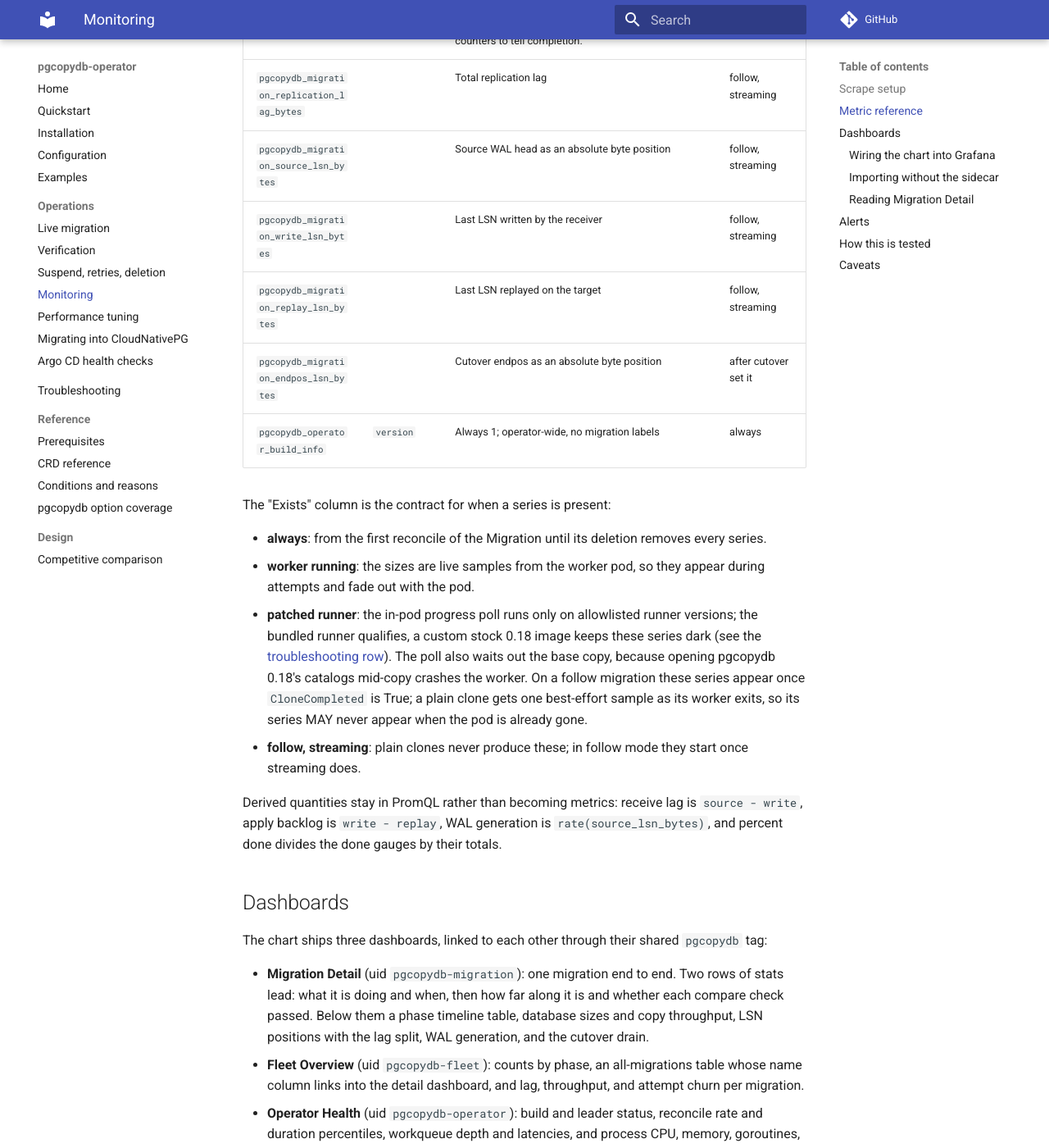
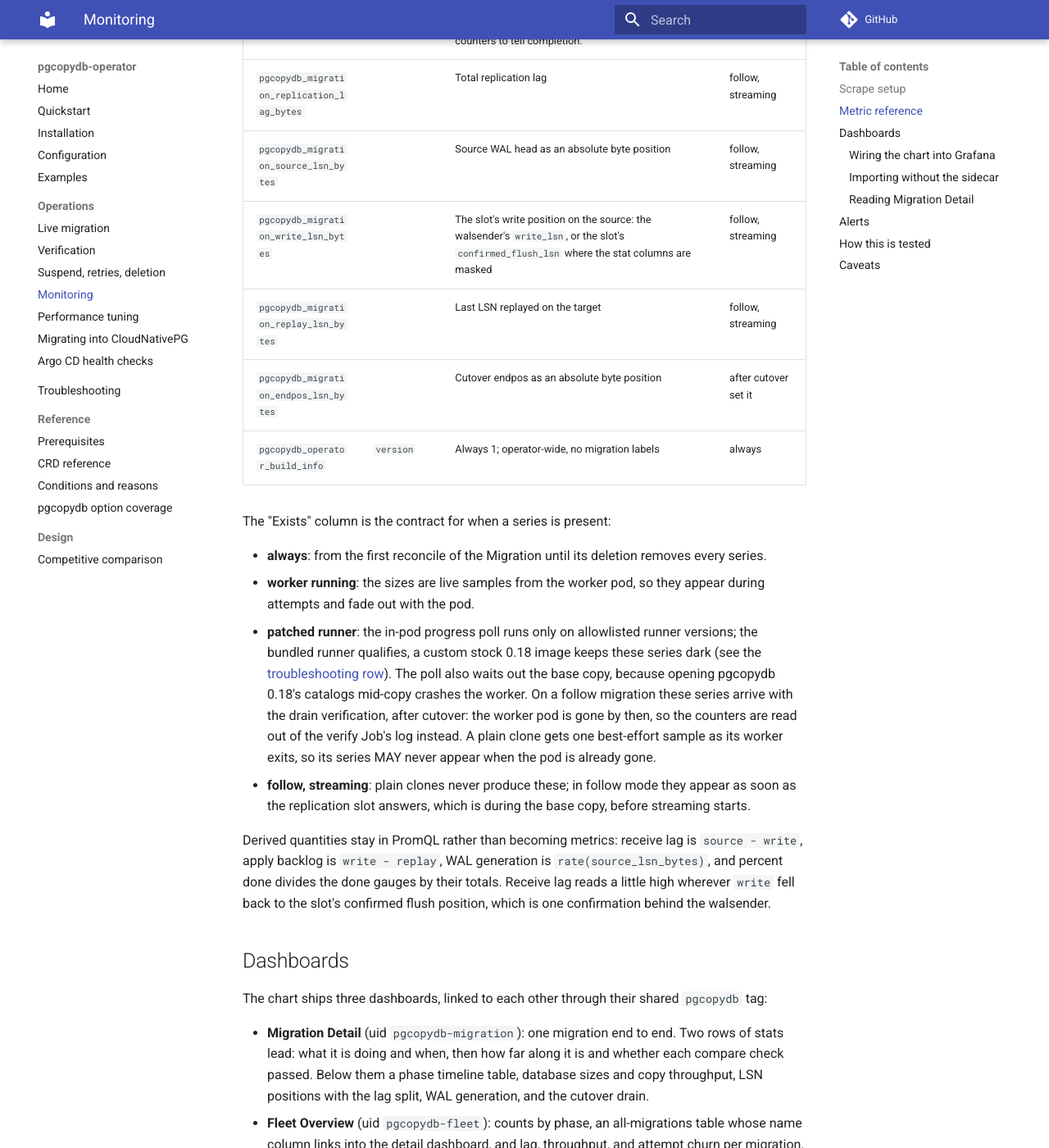
Before and after one commit to ydixken/pgcopydb-operator, an MkDocs documentation site: the page built from docs/operations/monitoring.md, in a window 1280 px wide and 1400 px high, scrolled down 1885 px. Shown: the whole window at 82% size. Built offline with MkDocs 1.6.1 and Material for MkDocs 9.7.7, drawn with Linux system fonts in a browser that asks for light colours; comment, search, counter and statistics services are not loaded.

Commit message:
docs: writeLSN is a source-side reading now, and say where it comes from
Read off T1's branch rather than guessed. writeLSN is the walsender's
write_lsn for the migration's slot, falling back to the slot's
confirmed_flush_lsn where PostgreSQL masks the stat columns, so the
metric reference, the derived receive-lag formula, and the status
walkthrough all describe it that way. pg_read_all_stats gets one
paragraph as an optional refinement: it sharpens writeLSN and nothing
else, because lag and CaughtUp come from the target's origin.

Two things the same read turned up, both now false in the docs and both
fixed here. status.replication no longer waits for CloneCompleted: it is
sampled from the two databases, so it fills in during the base copy and
only the acting on it is gated. And a follow migration's clone counters
arrive with the drain verification rather than at CloneCompleted, since
its worker pod is gone by then and the verify Job's log carries them.

Drops the Cutover Drain and LSN Positions emptyOK allowances: endpos
lands in status in the pass that sets it, so a fast drain cannot outrun
the sample any more and those panels must answer like the rest.

```diff
--- a/docs/operations/monitoring.md
+++ b/docs/operations/monitoring.md
@@ -33,7 +33,7 @@ A value the operator does not know is absent, never zero: dashboards and alerts
 | `pgcopydb_migration_clone_copied_bytes` / `_clone_planned_bytes` | | Base-copy bytes moved / planned. The ratio tops out a few percent short of 100 and that is correct: planned is the relation size on disk, moved is bytes on the wire, and a relation carries page headers, tuple headers, alignment padding and free space that a COPY stream does not. Use the table and index counters to tell completion. | patched runner |
 | `pgcopydb_migration_replication_lag_bytes` | | Total replication lag | follow, streaming |
 | `pgcopydb_migration_source_lsn_bytes` | | Source WAL head as an absolute byte position | follow, streaming |
-| `pgcopydb_migration_write_lsn_bytes` | | Last LSN written by the receiver | follow, streaming |
+| `pgcopydb_migration_write_lsn_bytes` | | The slot's write position on the source: the walsender's `write_lsn`, or the slot's `confirmed_flush_lsn` where the stat columns are masked | follow, streaming |
 | `pgcopydb_migration_replay_lsn_bytes` | | Last LSN replayed on the target | follow, streaming |
 | `pgcopydb_migration_endpos_lsn_bytes` | | Cutover endpos as an absolute byte position | after cutover set it |
 | `pgcopydb_operator_build_info` | `version` | Always 1; operator-wide, no migration labels | always |
@@ -44,10 +44,12 @@ The "Exists" column is the contract for when a series is present:
 - **worker running**: the sizes are live samples from the worker pod, so they appear during attempts and fade out with the pod.
 - **patched runner**: the in-pod progress poll runs only on allowlisted runner versions; the bundled runner qualifies, a custom stock 0.18 image keeps these series dark (see the [troubleshooting row](../troubleshooting.md)).
   The poll also waits out the base copy, because opening pgcopydb 0.18's catalogs mid-copy crashes the worker.
-  On a follow migration these series appear once `CloneCompleted` is True; a plain clone gets one best-effort sample as its worker exits, so its series MAY never appear when the pod is already gone.
-- **follow, streaming**: plain clones never produce these; in follow mode they start once streaming does.
+  On a follow migration these series arrive with the drain verification, after cutover: the worker pod is gone by then, so the counters are read out of the verify Job's log instead.
+  A plain clone gets one best-effort sample as its worker exits, so its series MAY never appear when the pod is already gone.
+- **follow, streaming**: plain clones never produce these; in follow mode they appear as soon as the replication slot answers, which is during the base copy, before streaming starts.
 
 Derived quantities stay in PromQL rather than becoming metrics: receive lag is `source - write`, apply backlog is `write - replay`, WAL generation is `rate(source_lsn_bytes)`, and percent done divides the done gauges by their totals.
+Receive lag reads a little high wherever `write` fell back to the slot's confirmed flush position, which is one confirmation behind the walsender.
 
 ## Dashboards
 
```
Also changed, not shown: docs/operations/live-migration.md (+4 -2 lines), 1 other file.
